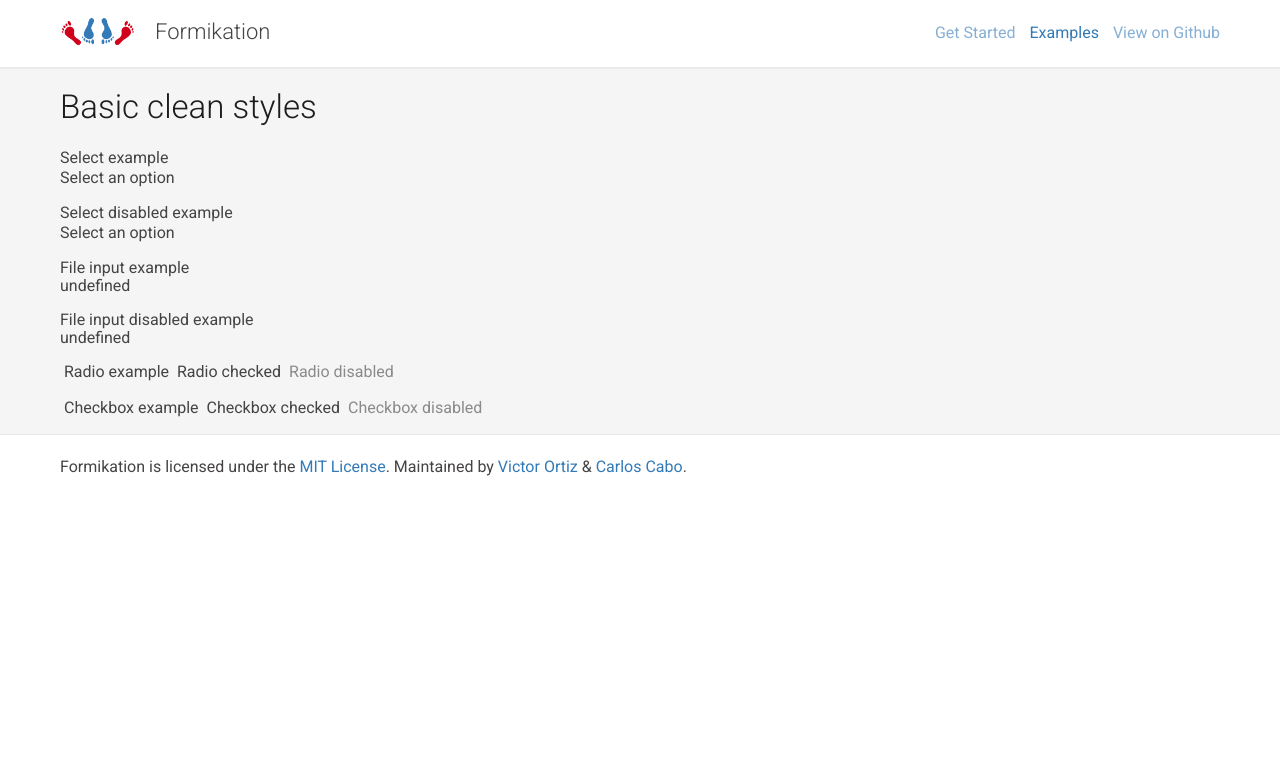
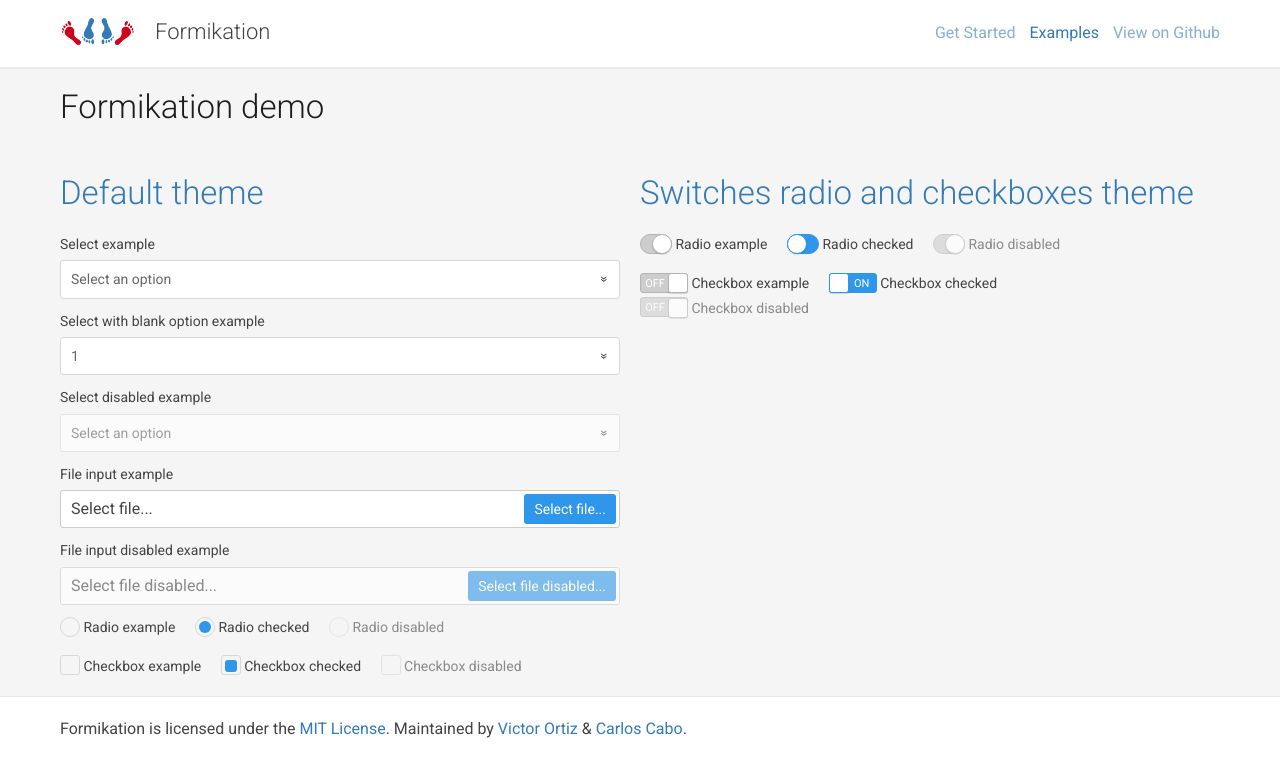
Before and after one commit to vortizhe/formikation, a Jekyll site: the page built from examples.html, in a window 1280 px wide. Shown: the top 777 px of the page. Built offline with Jekyll 4.4.1, drawn with Linux system fonts in a browser that asks for light colours; some web fonts are replaced.

Commit message:
Add new switches to demo and fix some styles

```diff
--- a/_sass/_layout.scss
+++ b/_sass/_layout.scss
@@ -6,7 +6,7 @@
   background: $col_bg;
 }
 
-* {
+*, *:after, *:before {
   -webkit-box-sizing: border-box;
     -moz-box-sizing: border-box;
          box-sizing: border-box;
@@ -27,8 +27,25 @@
   margin-bottom: 1em;
 }
 
+form {
+  overflow: hidden;
+  font-size: 14px;
+  line-height: 1;
+}
+
+.example-block {
+  float: left;
+  width: 50%;
+  padding-right: 20px;
+}
+
 @include media($mobile) {
   .wrapper {
     padding: 0 15px;
   }
+  .example-block {
+    float: none;
+    width: 100%;
+    padding: 0;
+  }
 }
--- a/examples.html
+++ b/examples.html
@@ -4,8 +4,10 @@
 slug: examples
 ---
 
-<form  action="./" class="formikation">
-  <h1>Basic clean styles</h1>
+<h1>Formikation demo</h1>
+ <form  action="./" class="formikation fk-default-theme">
+   <div class="example-block">
+     <h2>Default theme</h2>
      <div class="row">
        <label for="example-select">Select example</label>
        <select id="example-select" name="example-select">
@@ -16,6 +18,15 @@
          <option value="5">Option 4</option>
          <option value="6">Option 5</option>
          <option value="7">Option 6</option>
+       </select>
+     </div>
+     <div class="row">
+       <label for="example-select">Select with blank option example</label>
+       <select id="example-select" name="example-select">
+         <option value="1"></option>
+         <option value="2">Option 1</option>
+         <option value="3">Option 2</option>
+         <option value="4">Option 3</option>
        </select>
      </div>
 
@@ -34,12 +45,12 @@
 
      <div class="row">
        <label for="example-file-input">File input example</label>
-    <input type="file" name="example-file-input" id="example-file-input">
+       <input type="file" name="example-file-input" id="example-file-input" data-text="Select file...">
      </div>
 
      <div class="row">
        <label for="example-file-input">File input disabled example</label>
-    <input type="file" name="example-file-input" id="example-file-input" disabled>
+       <input type="file" name="example-file-input" id="example-file-input" data-text="Select file disabled..." disabled>
      </div>
 
      <div class="row">
@@ -70,6 +81,39 @@
          <input name="example-checkbox-3" type="checkbox" value="3" disabled>
          Checkbox disabled
        </label>
+     </div>
+   </div>
+
+   <div class="example-block">
+     <h2>Switches radio and checkboxes theme</h2>
+     <div class="row fk-switches">
+       <label>
+         <input type="radio" name="example-radios-2" value="1">
+         Radio example
+       </label>
+       <label>
+         <input type="radio" name="example-radios-2" value="2" checked="checked">
+         Radio checked
+       </label>
+       <label>
+         <input type="radio" name="example-radios-2" value="3" disabled>
+         Radio disabled
        </label>
      </div>
+
+     <div class="row fk-switches">
+       <label>
+         <input name="example-checkbox-1" type="checkbox" value="1">
+         Checkbox example
+       </label>
+       <label>
+         <input name="example-checkbox-2" type="checkbox" value="2" checked="checked">
+         Checkbox checked
+       </label>
+       <label>
+         <input name="example-checkbox-3" type="checkbox" value="3" disabled>
+         Checkbox disabled
+       </label>
+     </div>
+   </div>
  </form>
```
Lines whose indentation alone changed are shown as unchanged.
